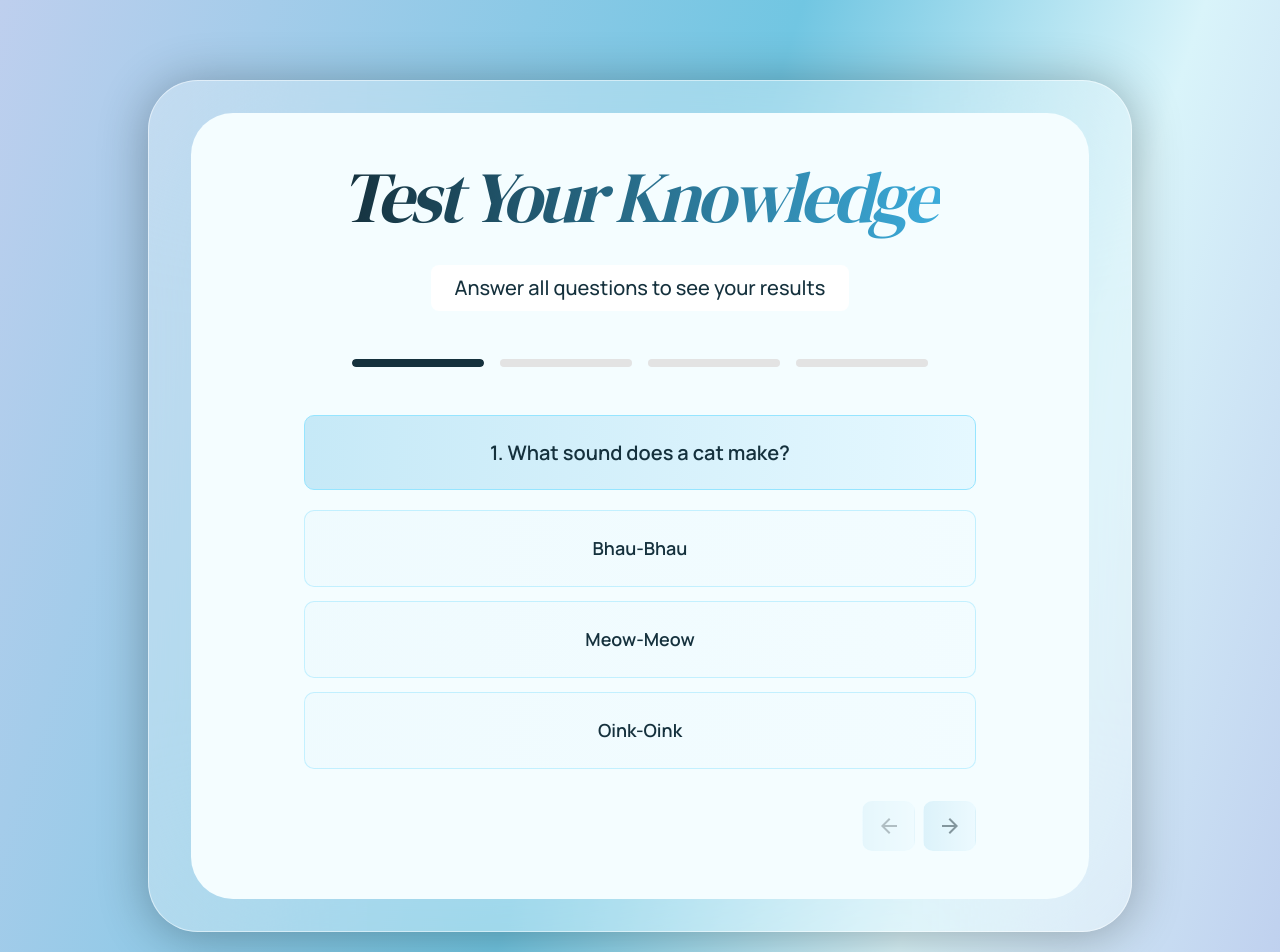
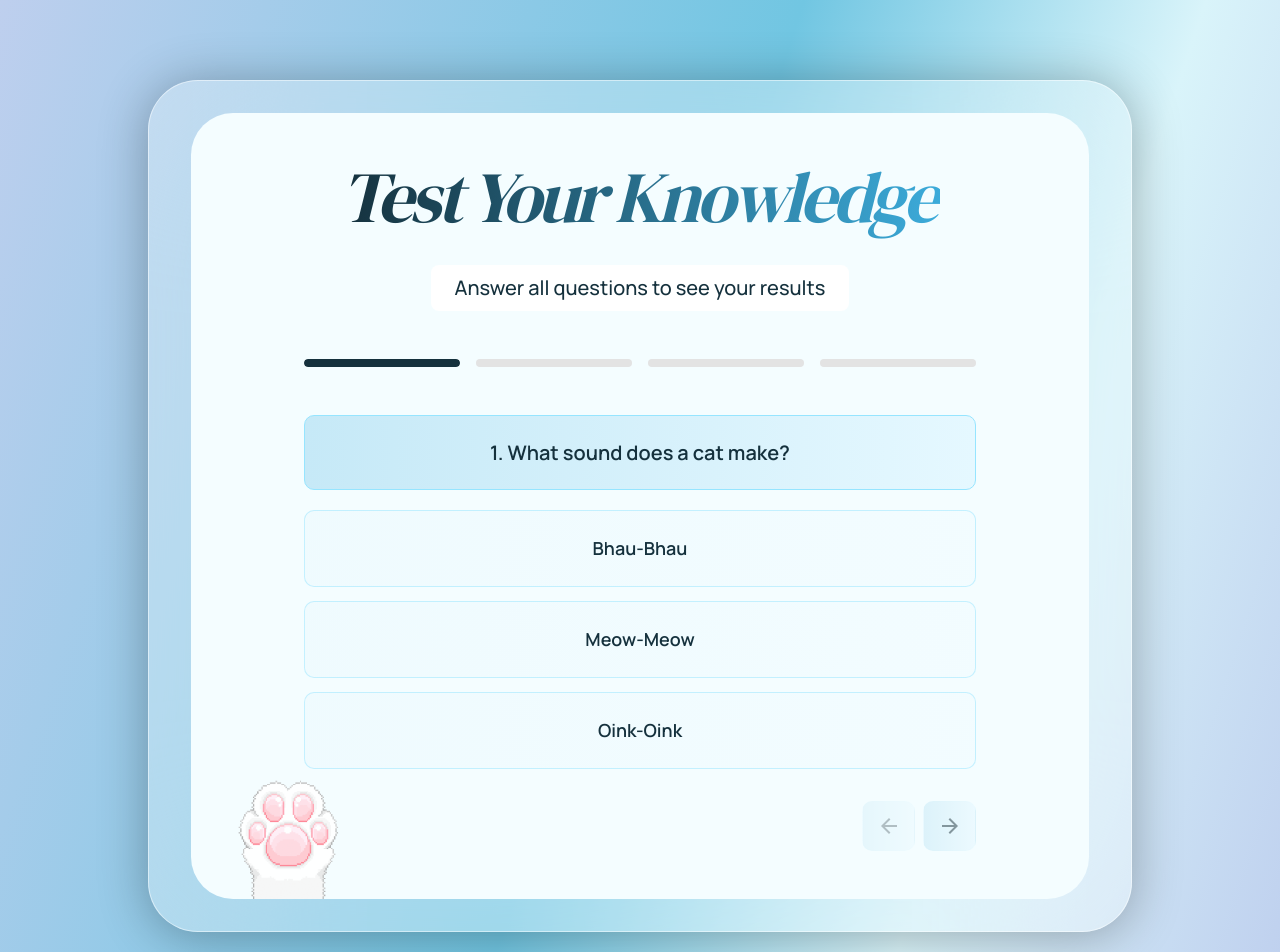
Before and after one commit to DevishMittal/frontend-assignment, a Next.js app: page / in a window 1280 px wide. Shown: the top 952 px of the page. Built offline with nearby package versions, Linux system fonts and the light colour scheme.

Commit message:
add paw gif

```diff
--- a/components/quiz/QuizContainer.tsx
+++ b/components/quiz/QuizContainer.tsx
@@ -99,7 +99,7 @@ export default function QuizContainer() {
             </div>
 
             {/* Progress Bar */}
-            <div className="w-full flex gap-4 mb-12 max-w-xl px-4 md:px-0">
+            <div className="w-full flex gap-4 mb-12 max-w-2xl px-4 md:px-0">
                 {QUIZ_QUESTIONS.map((_, idx) => (
                     <div
                         key={idx}
@@ -207,6 +207,13 @@ export default function QuizContainer() {
                     <img src="/navigation/fwd.svg" alt="Next" className="w-6 h-6" />
                 </button>
             </div>
+
+            {/* Cat GIF Decoration */}
+            <img
+                src="/cat.gif"
+                alt="Cute Cat"
+                className="absolute bottom-0 left-8 w-24 md:w-32 z-0 opacity-90 pointer-events-none"
+            />
         </div>
     );
 }
```
Also changed, not shown: public/cat.gif (added).
